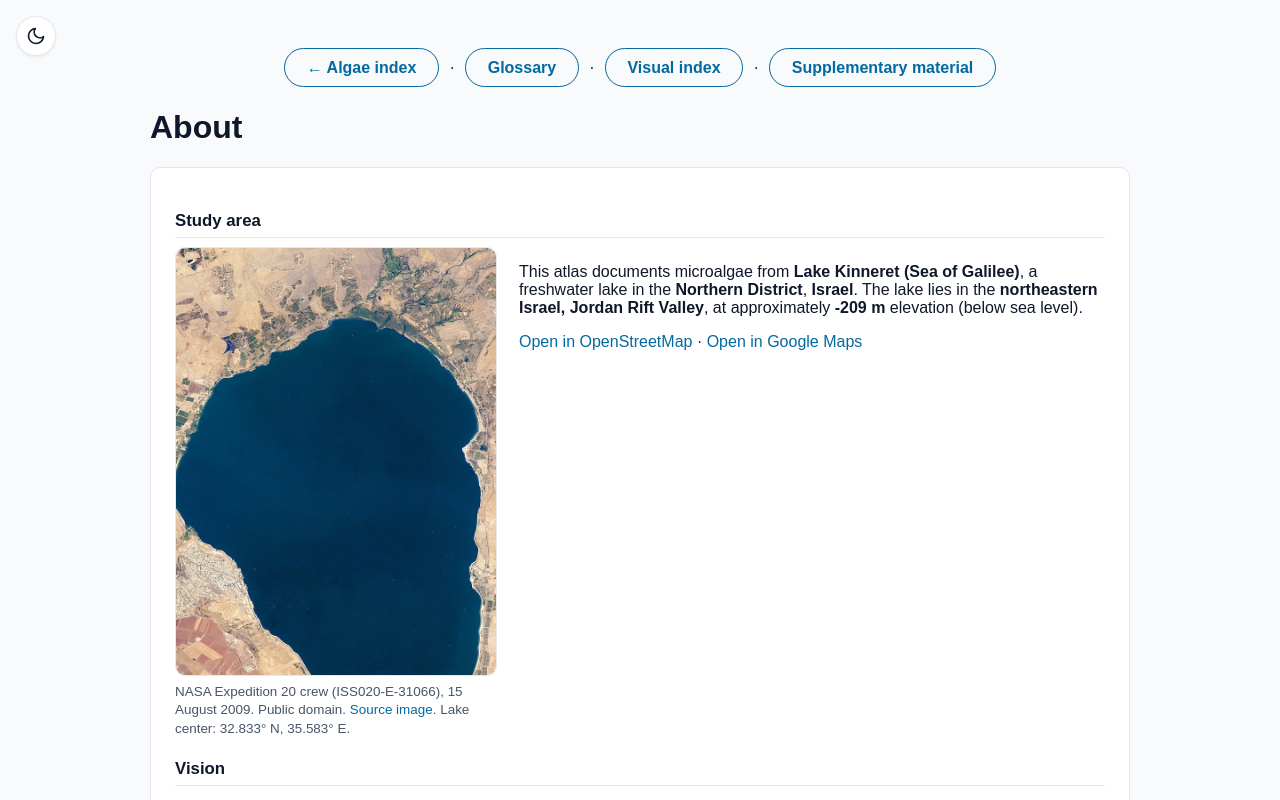
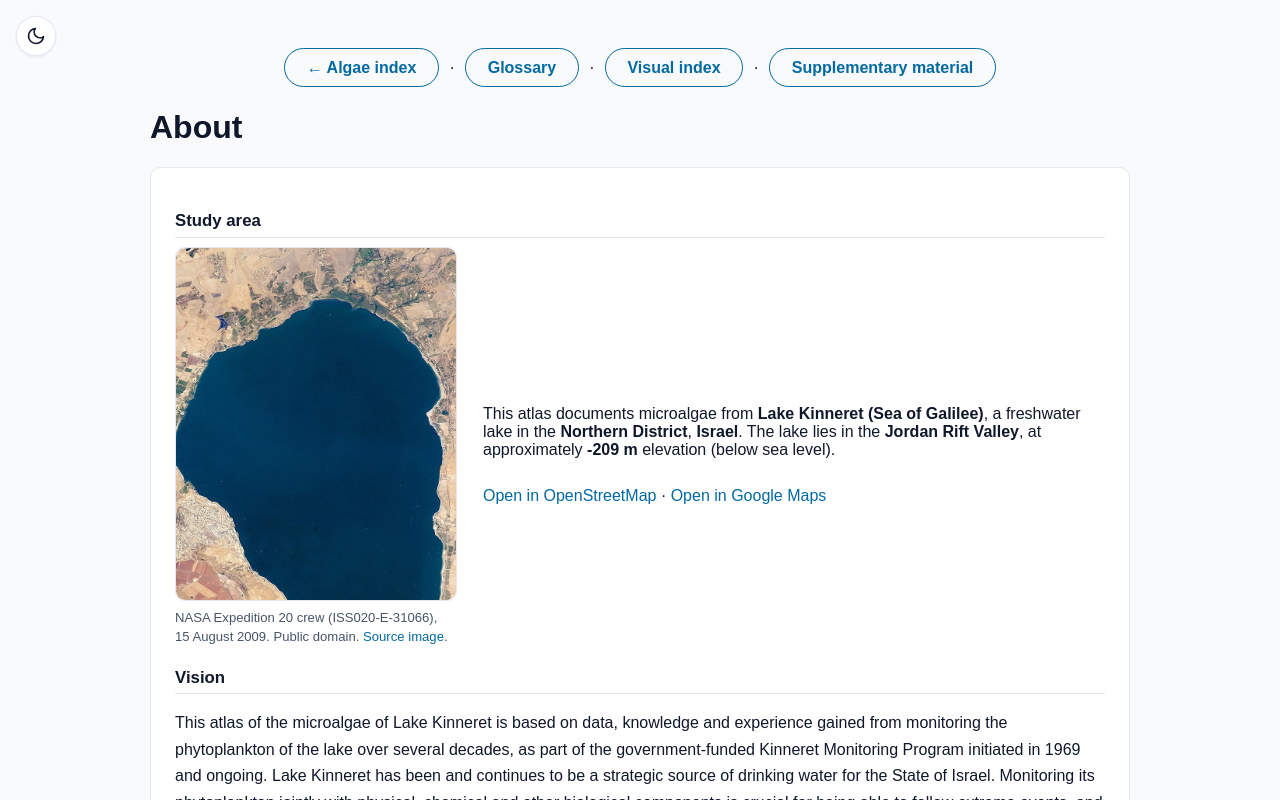
Before and after one commit to galcohensius/kinneret-algae-atlas, a Next.js app: page /about in a window 1280 px wide. Shown: the top 800 px of the page. Built offline with nearby package versions, Linux system fonts and the light colour scheme.

Commit message:
Polish About study-area layout and copy
- Drop coordinates from the map caption (still on home footer and in API)
- Fix region label to Jordan Rift Valley for natural prose
- Center text beside the image and cap image height for balance

Co-authored-by: Gal Cohensius <galcohensius@gmail.com>

```diff
--- a/app/components/StudyAreaBlock.tsx
+++ b/app/components/StudyAreaBlock.tsx
@@ -2,7 +2,6 @@ import Link from "next/link";
 import { publicAssetPath } from "../../lib/public-path";
 import {
   formatStudyAreaFooterLine,
-  formatStudyAreaCoordinatesDecimal,
   formatStudyAreaLakeName,
   STUDY_AREA,
   studyAreaGoogleMapsUrl,
@@ -47,7 +46,7 @@ export default function StudyAreaBlock({ variant }: StudyAreaBlockProps) {
             <Link href={STUDY_AREA.mapSourceUrl} target="_blank" rel="noopener noreferrer">
               Source image
             </Link>
-            . Lake center: {formatStudyAreaCoordinatesDecimal()}.
+            .
           </figcaption>
         </figure>
         <div className="study-area-details algae-prose">
--- a/app/globals.css
+++ b/app/globals.css
@@ -280,9 +280,9 @@ main.home {
 
 .study-area-full-layout {
   display: grid;
-  grid-template-columns: minmax(220px, 320px) minmax(0, 1fr);
-  gap: 1.25rem 1.5rem;
-  align-items: start;
+  grid-template-columns: minmax(200px, 280px) minmax(0, 1fr);
+  gap: 1.25rem 1.75rem;
+  align-items: center;
 }
 
 .study-area-map-figure {
@@ -292,20 +292,29 @@ main.home {
 .study-area-map-image {
   display: block;
   width: 100%;
+  max-height: 22rem;
   height: auto;
+  object-fit: cover;
+  object-position: center;
   border-radius: 10px;
   border: 1px solid var(--border);
   background: var(--surface-subtle);
 }
 
 .study-area-map-caption {
-  margin-top: 0.45rem;
-  font-size: 0.84rem;
-  line-height: 1.35;
+  margin-top: 0.5rem;
+  font-size: 0.82rem;
+  line-height: 1.4;
+}
+
+.study-area-details {
+  display: flex;
+  flex-direction: column;
+  gap: 0.75rem;
 }
 
 .study-area-map-links {
-  margin: 0.85rem 0 0;
+  margin: 0;
 }
 
 @media (max-width: 720px) {
--- a/data/study-area.json
+++ b/data/study-area.json
@@ -4,7 +4,7 @@
   "country": "Israel",
   "country_code": "IL",
   "state_province": "Northern District",
-  "region": "northeastern Israel, Jordan Rift Valley",
+  "region": "Jordan Rift Valley",
   "latitude": 32.833,
   "longitude": 35.583,
   "geodetic_datum": "WGS84",
--- a/public/api/atlas.json
+++ b/public/api/atlas.json
@@ -7,7 +7,7 @@
     "country": "Israel",
     "country_code": "IL",
     "state_province": "Northern District",
-    "region": "northeastern Israel, Jordan Rift Valley",
+    "region": "Jordan Rift Valley",
     "coordinates": {
       "decimal_degrees": "32.833° N, 35.583° E",
       "latitude": 32.833,
```
Also changed, not shown: public/llms-full.txt, public/llms.txt.
